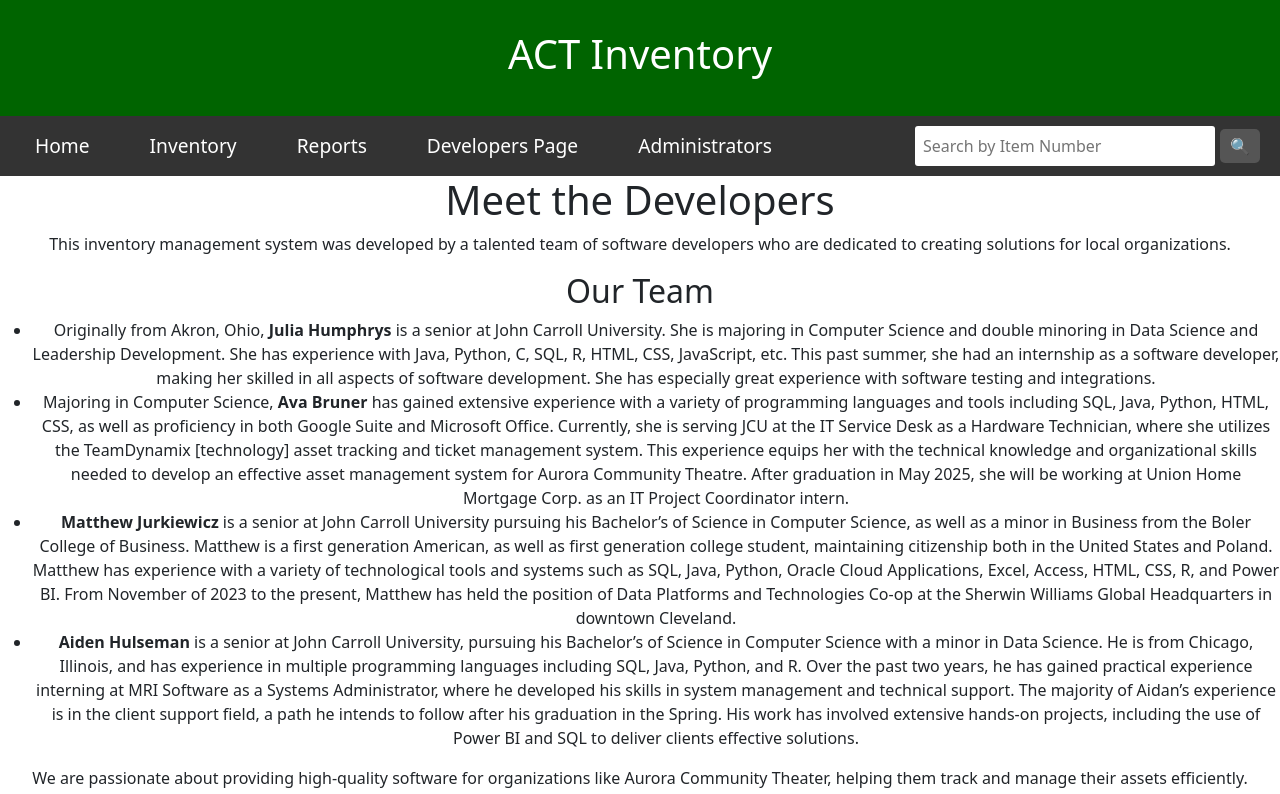
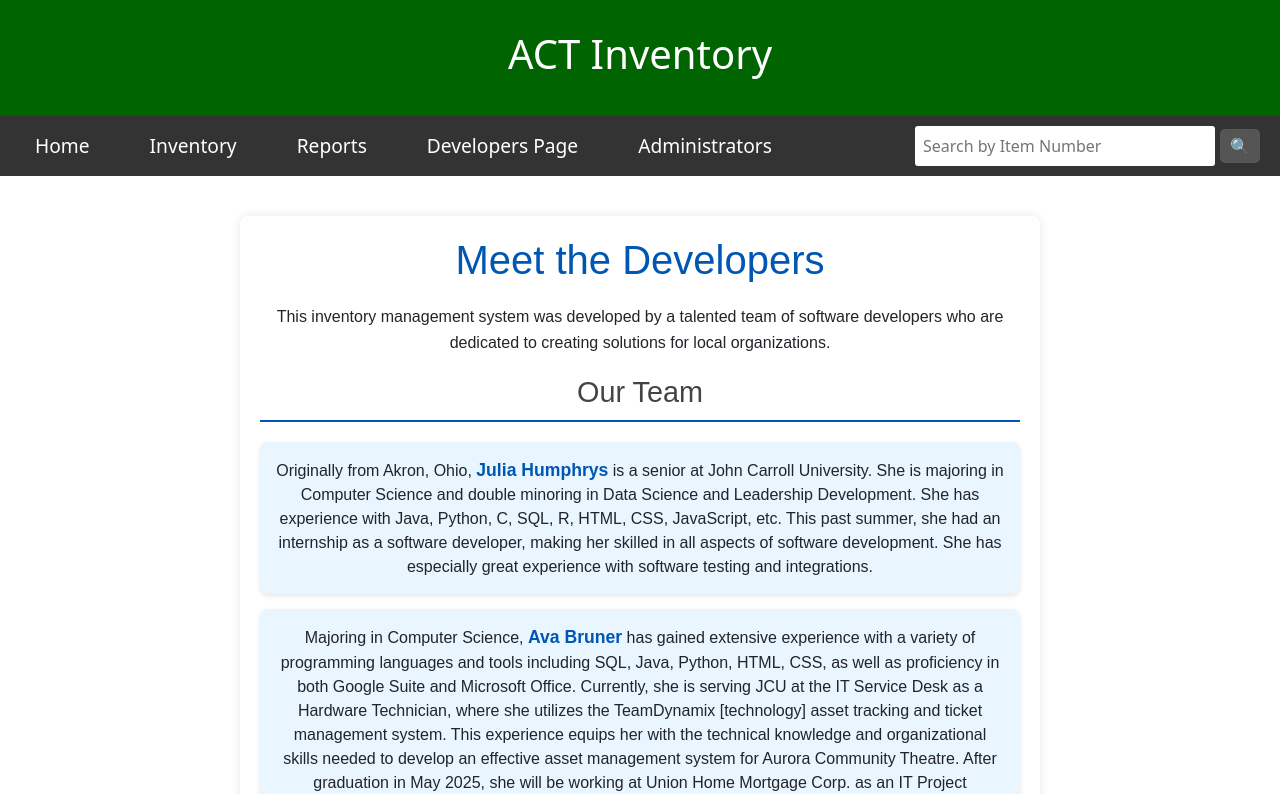
Before and after one commit to juliahumphrys/inventory-management-system, a React (Create React App) app: page /Developers in a window 1280 px wide. Shown: the top 794 px of the page. Built offline with nearby package versions, Linux system fonts and the light colour scheme.

Commit message:
Developers CSS

```diff
--- /dev/null
+++ b/src/Components/Developers.css
@@ -0,0 +1,54 @@
+.developers-container {
+    font-family: 'Arial', sans-serif;
+    max-width: 800px;
+    margin: 40px auto;
+    padding: 20px;
+    background-color: #ffffff;
+    box-shadow: 0px 0px 10px rgba(0, 0, 0, 0.1);
+    border-radius: 8px;
+  }
+
+  .developers-container h1 {
+    font-size: 2.5rem;
+    color: #0056b3;
+    text-align: center;
+    margin-bottom: 20px;
+  }
+
+  .developers-container h2 {
+    font-size: 1.8rem;
+    color: #444;
+    border-bottom: 2px solid #0056b3;
+    padding-bottom: 10px;
+    margin-bottom: 20px;
+  }
+
+  .developers-container ul {
+    list-style-type: none;
+    padding: 0;
+  }
+
+  .developers-container li {
+    background-color: #e9f5ff;
+    margin-bottom: 15px;
+    padding: 15px;
+    border-radius: 8px;
+    box-shadow: 0px 2px 5px rgba(0, 0, 0, 0.1);
+  }
+
+  .developers-container li strong {
+    color: #0056b3;
+    font-size: 1.1rem;
+  }
+
+  .developers-container p {
+    line-height: 1.6;
+    font-size: 1rem;
+    margin-bottom: 20px;
+  }
+
+
+  .developers-container li:hover {
+    background-color: #d1eaff;
+    transition: background-color 0.3s ease;
+  }
--- a/src/Components/Developers.js
+++ b/src/Components/Developers.js
@@ -1,18 +1,27 @@
 import React from 'react';
+import './Developers.css'; // Import the CSS file
 
 function Developers() {
   return (
-    <div>
+    <div className="developers-container">
       <h1>Meet the Developers</h1>
       <p>This inventory management system was developed by a talented team of software developers who are dedicated to creating solutions for local organizations.</p>
       <h2>Our Team</h2>
       <ul>
-        <li> Originally from Akron, Ohio, <strong>Julia Humphrys</strong> is a senior at John Carroll University. She is majoring in Computer Science and double minoring in Data Science and Leadership Development. She has experience with Java, Python, C, SQL, R, HTML, CSS, JavaScript, etc. This past summer, she had an internship as a software developer, making her skilled in all aspects of software development. She has especially great experience with software testing and integrations. </li>
-        <li> Majoring in Computer Science, <strong>Ava Bruner</strong> has gained extensive experience with a variety of programming languages and tools including SQL, Java, Python, HTML, CSS, as well as proficiency in both Google Suite and Microsoft Office. Currently, she is serving JCU at the IT Service Desk as a Hardware Technician, where she utilizes the TeamDynamix [technology] asset tracking and ticket management system. This experience equips her with the technical knowledge and organizational skills needed to develop an effective asset management system for Aurora Community Theatre. After graduation in May 2025, she will be working at Union Home Mortgage Corp. as an IT Project Coordinator intern. </li>
-        <li><strong>Matthew Jurkiewicz</strong> is a senior at John Carroll University pursuing his Bachelor’s of Science in Computer Science, as well as a minor in Business from the Boler College of Business. Matthew is a first generation American, as well as first generation college student, maintaining citizenship both in the United States and Poland. Matthew has experience with a variety of technological tools and systems such as SQL, Java, Python, Oracle Cloud Applications, Excel, Access, HTML, CSS, R, and Power BI. From November of 2023 to the present, Matthew has held the position of Data Platforms and Technologies Co-op at the Sherwin Williams Global Headquarters in downtown Cleveland. </li>
-        <li><strong>Aiden Hulseman </strong> is a senior at John Carroll University, pursuing his Bachelor’s of Science in Computer Science with a minor in Data Science. He is from Chicago, Illinois, and has experience in multiple programming languages including SQL, Java, Python, and R. Over the past two years, he has gained practical experience interning at MRI Software as a Systems Administrator, where he developed his skills in system management and technical support. The majority of Aidan’s experience is in the client support field, a path he intends to follow after his graduation in the Spring. His work has involved extensive hands-on projects, including the use of Power BI and SQL to deliver clients effective solutions.</li>
+        <li>
+          Originally from Akron, Ohio, <strong>Julia Humphrys</strong> is a senior at John Carroll University. She is majoring in Computer Science and double minoring in Data Science and Leadership Development. She has experience with Java, Python, C, SQL, R, HTML, CSS, JavaScript, etc. This past summer, she had an internship as a software developer, making her skilled in all aspects of software development. She has especially great experience with software testing and integrations.
+        </li>
+        <li>
+          Majoring in Computer Science, <strong>Ava Bruner</strong> has gained extensive experience with a variety of programming languages and tools including SQL, Java, Python, HTML, CSS, as well as proficiency in both Google Suite and Microsoft Office. Currently, she is serving JCU at the IT Service Desk as a Hardware Technician, where she utilizes the TeamDynamix [technology] asset tracking and ticket management system. This experience equips her with the technical knowledge and organizational skills needed to develop an effective asset management system for Aurora Community Theatre. After graduation in May 2025, she will be working at Union Home Mortgage Corp. as an IT Project Coordinator intern.
+        </li>
+        <li>
+          <strong>Matthew Jurkiewicz</strong> is a senior at John Carroll University pursuing his Bachelor’s of Science in Computer Science, as well as a minor in Business from the Boler College of Business. Matthew is a first generation American, as well as first generation college student, maintaining citizenship both in the United States and Poland. Matthew has experience with a variety of technological tools and systems such as SQL, Java, Python, Oracle Cloud Applications, Excel, Access, HTML, CSS, R, and Power BI. From November of 2023 to the present, Matthew has held the position of Data Platforms and Technologies Co-op at the Sherwin Williams Global Headquarters in downtown Cleveland.
+        </li>
+        <li>
+          <strong>Aiden Hulseman</strong> is a senior at John Carroll University, pursuing his Bachelor’s of Science in Computer Science with a minor in Data Science. He is from Chicago, Illinois, and has experience in multiple programming languages including SQL, Java, Python, and R. Over the past two years, he has gained practical experience interning at MRI Software as a Systems Administrator, where he developed his skills in system management and technical support. The majority of Aidan’s experience is in the client support field, a path he intends to follow after his graduation in the Spring. His work has involved extensive hands-on projects, including the use of Power BI and SQL to deliver clients effective solutions.
+        </li>
       </ul>
-      <p>We are passionate about providing high-quality software for organizations like Aurora Community Theater, helping them track and manage their assets efficiently. Together, we will combine our extensive knowledge and valuable experiences to create an Inventory Management System for Aurora Community Theatre (ACT), utilizing resources including SQL, React JS, and VSCode. </p>
+      <p>We are passionate about providing high-quality software for organizations like Aurora Community Theater, helping them track and manage their assets efficiently. Together, we will combine our extensive knowledge and valuable experiences to create an Inventory Management System for Aurora Community Theatre (ACT), utilizing resources including SQL, React JS, and VSCode.</p>
     </div>
   );
 }
--- a/src/Components/SearchResults.js
+++ b/src/Components/SearchResults.js
@@ -66,7 +66,7 @@ const SearchResults = () => {
   return (
     <div className="search-results-container">
       <h1>Search Results</h1>
-      <p>Query: {query}</p>
+      <p>Item Number: {query}</p>
       {loading && <p>Loading...</p>}
       {error && <p className="error-message">{error}</p>}
       {results.length > 0 ? (
```
Also changed, not shown: 1 other file (tests, documents, lock files or other folders).
